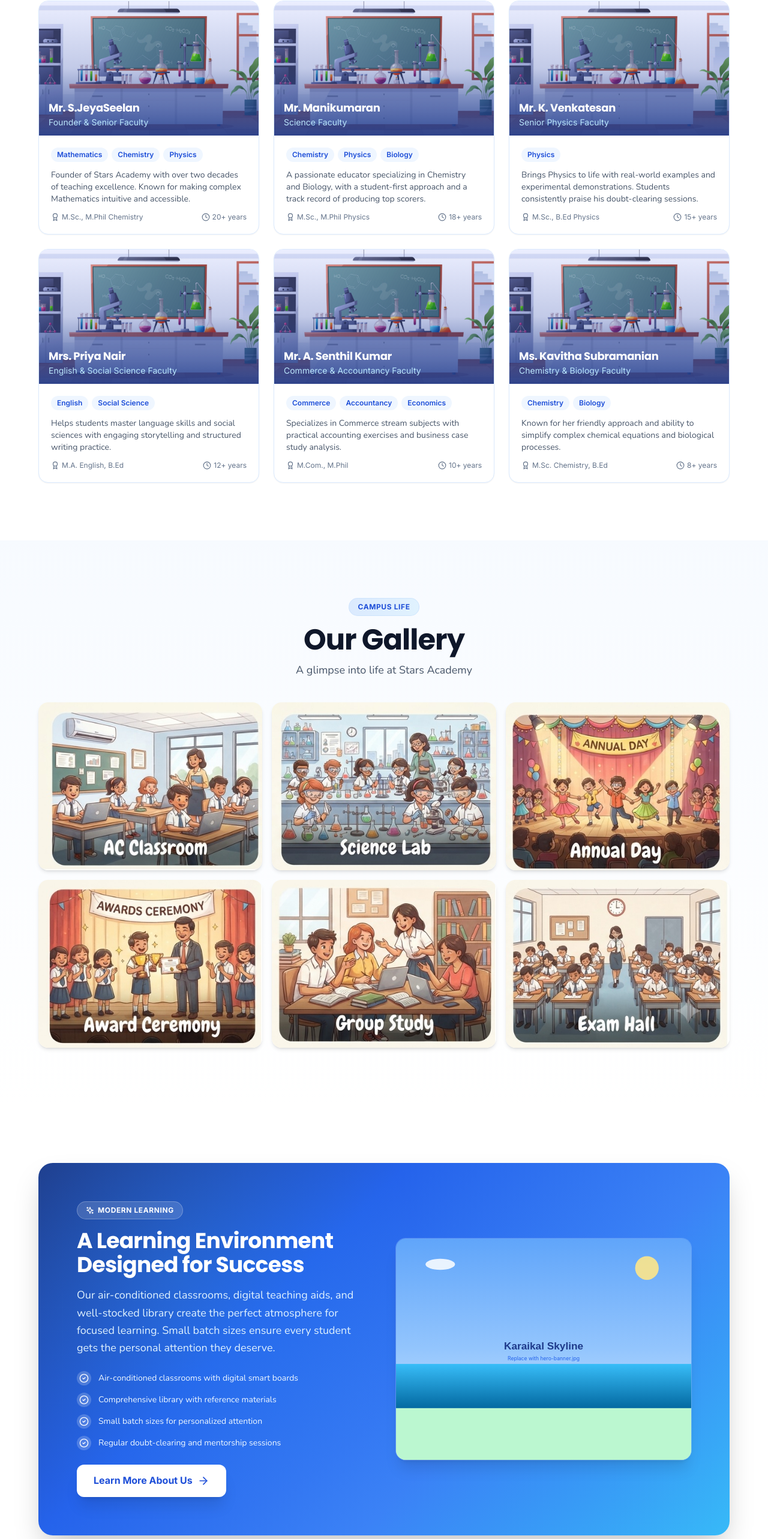
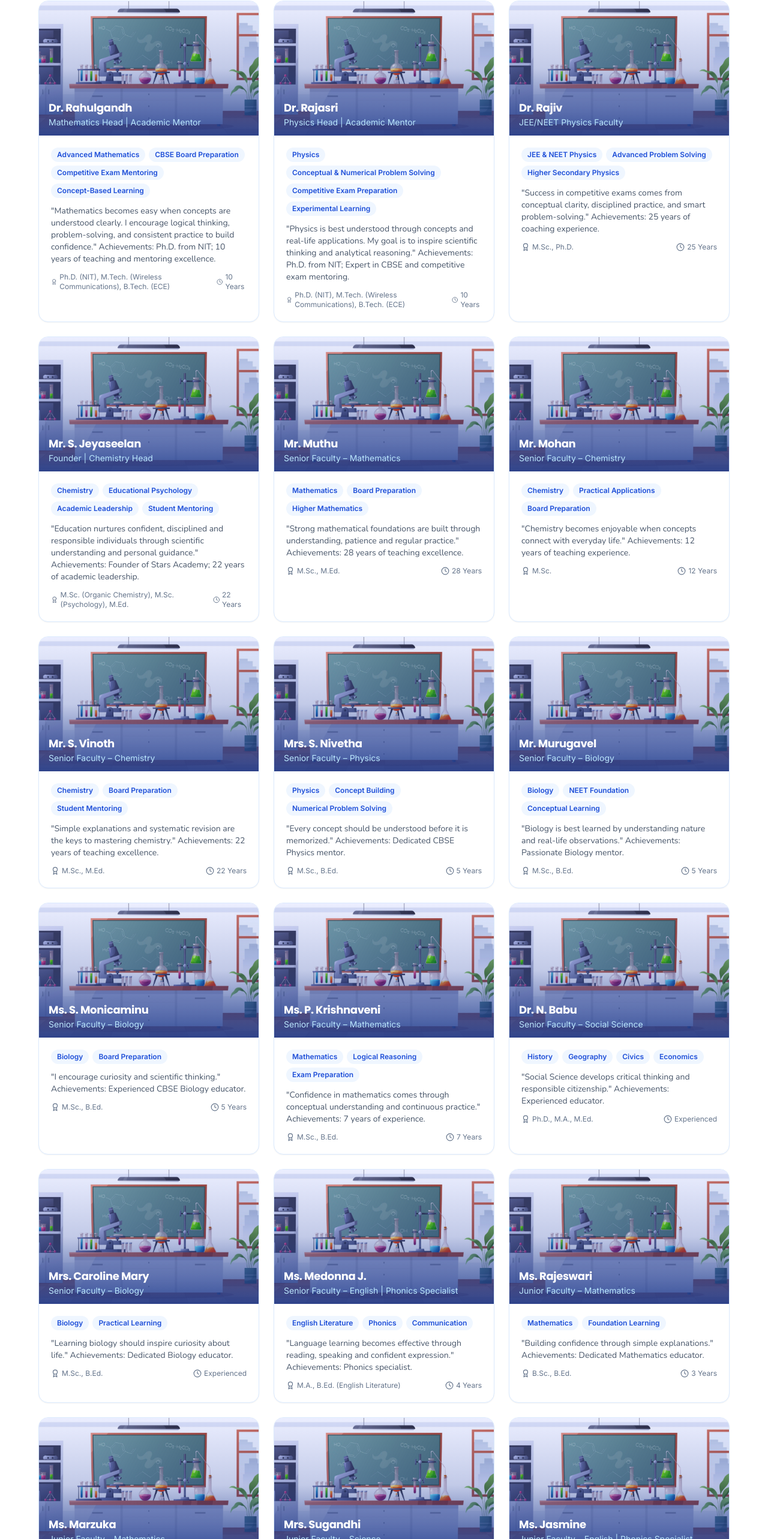
Before and after one commit to 270486ar/starac, a React (Vite) app: page /#/ in a window 1280 px wide. Shown: the part 6892-9458 px from the top of the page at 60% size. Built offline with nearby package versions, Linux system fonts and the light colour scheme; no server answers.

Commit message:
Update content.ts

```diff
--- a/src/data/content.ts
+++ b/src/data/content.ts
@@ -127,63 +127,233 @@ export interface Faculty {
 export const faculty: Faculty[] = [
   {
     id: 'f1',
-    name: 'Mr. S.JeyaSeelan',
-    designation: 'Founder & Senior Faculty',
-    subjects: ['Mathematics','Chemistry','Physics'],
-    experience: '20+ years',
-    qualification: 'M.Sc., M.Phil Chemistry',
+    name: 'Dr. Rahulgandh',
+    designation: 'Mathematics Head | Academic Mentor',
+    subjects: ['Advanced Mathematics', 'CBSE Board Preparation', 'Competitive Exam Mentoring', 'Concept-Based Learning'],
+    experience: '10 Years',
+    qualification: 'Ph.D. (NIT), M.Tech. (Wireless Communications), B.Tech. (ECE)',
     image: images.faculty.rajasekaran,
-    bio: 'Founder of Stars Academy with over two decades of teaching excellence. Known for making complex Mathematics intuitive and accessible.',
+    bio: '"Mathematics becomes easy when concepts are understood clearly. I encourage logical thinking, problem-solving, and consistent practice to build confidence." Achievements: Ph.D. from NIT; 10 years of teaching and mentoring excellence.',
   },
   {
     id: 'f2',
-    name: 'Mr. Manikumaran',
-    designation: 'Science Faculty',
-    subjects: ['Chemistry', 'Physics', 'Biology'],
-    experience: '18+ years',
-    qualification: 'M.Sc., M.Phil Physics',
+    name: 'Dr. Rajasri',
+    designation: 'Physics Head | Academic Mentor',
+    subjects: ['Physics', 'Conceptual & Numerical Problem Solving', 'Competitive Exam Preparation', 'Experimental Learning'],
+    experience: '10 Years',
+    qualification: 'Ph.D. (NIT), M.Tech. (Wireless Communications), B.Tech. (ECE)',
     image: images.faculty.lakshmiRajasekaran,
-    bio: 'A passionate educator specializing in Chemistry and Biology, with a student-first approach and a track record of producing top scorers.',
+    bio: '"Physics is best understood through concepts and real-life applications. My goal is to inspire scientific thinking and analytical reasoning." Achievements: Ph.D. from NIT; Expert in CBSE and competitive exam mentoring.',
   },
   {
     id: 'f3',
-    name: 'Mr. K. Venkatesan',
-    designation: 'Senior Physics Faculty',
-    subjects: ['Physics'],
-    experience: '15+ years',
-    qualification: 'M.Sc., B.Ed Physics',
+    name: 'Dr. Rajiv',
+    designation: 'JEE/NEET Physics Faculty',
+    subjects: ['JEE & NEET Physics', 'Advanced Problem Solving', 'Higher Secondary Physics'],
+    experience: '25 Years',
+    qualification: 'M.Sc., Ph.D.',
     image: images.faculty.venkatesan,
-    bio: 'Brings Physics to life with real-world examples and experimental demonstrations. Students consistently praise his doubt-clearing sessions.',
+    bio: '"Success in competitive exams comes from conceptual clarity, disciplined practice, and smart problem-solving." Achievements: 25 years of coaching experience.',
   },
   {
     id: 'f4',
-    name: 'Mrs. Priya Nair',
-    designation: 'English & Social Science Faculty',
-    subjects: ['English', 'Social Science'],
-    experience: '12+ years',
-    qualification: 'M.A. English, B.Ed',
+    name: 'Mr. S. Jeyaseelan',
+    designation: 'Founder | Chemistry Head',
+    subjects: ['Chemistry', 'Educational Psychology', 'Academic Leadership', 'Student Mentoring'],
+    experience: '22 Years',
+    qualification: 'M.Sc. (Organic Chemistry), M.Sc. (Psychology), M.Ed.',
     image: images.faculty.priyaNair,
-    bio: 'Helps students master language skills and social sciences with engaging storytelling and structured writing practice.',
+    bio: '"Education nurtures confident, disciplined and responsible individuals through scientific understanding and personal guidance." Achievements: Founder of Stars Academy; 22 years of academic leadership.',
   },
   {
     id: 'f5',
-    name: 'Mr. A. Senthil Kumar',
-    designation: 'Commerce & Accountancy Faculty',
-    subjects: ['Commerce', 'Accountancy', 'Economics'],
-    experience: '10+ years',
-    qualification: 'M.Com., M.Phil',
+    name: 'Mr. Muthu',
+    designation: 'Senior Faculty – Mathematics',
+    subjects: ['Mathematics', 'Board Preparation', 'Higher Mathematics'],
+    experience: '28 Years',
+    qualification: 'M.Sc., M.Ed.',
     image: images.faculty.senthilKumar,
-    bio: 'Specializes in Commerce stream subjects with practical accounting exercises and business case study analysis.',
+    bio: '"Strong mathematical foundations are built through understanding, patience and regular practice." Achievements: 28 years of teaching excellence.',
   },
   {
     id: 'f6',
-    name: 'Ms. Kavitha Subramanian',
-    designation: 'Chemistry & Biology Faculty',
-    subjects: ['Chemistry', 'Biology'],
-    experience: '8+ years',
-    qualification: 'M.Sc. Chemistry, B.Ed',
+    name: 'Mr. Mohan',
+    designation: 'Senior Faculty – Chemistry',
+    subjects: ['Chemistry', 'Practical Applications', 'Board Preparation'],
+    experience: '12 Years',
+    qualification: 'M.Sc.',
     image: images.faculty.kavithaSubramanian,
-    bio: 'Known for her friendly approach and ability to simplify complex chemical equations and biological processes.',
+    bio: '"Chemistry becomes enjoyable when concepts connect with everyday life." Achievements: 12 years of teaching experience.',
+  },
+  {
+    id: 'f7',
+    name: 'Mr. S. Vinoth',
+    designation: 'Senior Faculty – Chemistry',
+    subjects: ['Chemistry', 'Board Preparation', 'Student Mentoring'],
+    experience: '22 Years',
+    qualification: 'M.Sc., M.Ed.',
+    image: images.faculty.rajasekaran,
+    bio: '"Simple explanations and systematic revision are the keys to mastering chemistry." Achievements: 22 years of teaching excellence.',
+  },
+  {
+    id: 'f8',
+    name: 'Mrs. S. Nivetha',
+    designation: 'Senior Faculty – Physics',
+    subjects: ['Physics', 'Concept Building', 'Numerical Problem Solving'],
+    experience: '5 Years',
+    qualification: 'M.Sc., B.Ed.',
+    image: images.faculty.lakshmiRajasekaran,
+    bio: '"Every concept should be understood before it is memorized." Achievements: Dedicated CBSE Physics mentor.',
+  },
+  {
+    id: 'f9',
+    name: 'Mr. Murugavel',
+    designation: 'Senior Faculty – Biology',
+    subjects: ['Biology', 'NEET Foundation', 'Conceptual Learning'],
+    experience: '5 Years',
+    qualification: 'M.Sc., B.Ed.',
+    image: images.faculty.venkatesan,
+    bio: '"Biology is best learned by understanding nature and real-life observations." Achievements: Passionate Biology mentor.',
+  },
+  {
+    id: 'f10',
+    name: 'Ms. S. Monicaminu',
+    designation: 'Senior Faculty – Biology',
+    subjects: ['Biology', 'Board Preparation'],
+    experience: '5 Years',
+    qualification: 'M.Sc., B.Ed.',
+    image: images.faculty.priyaNair,
+    bio: '"I encourage curiosity and scientific thinking." Achievements: Experienced CBSE Biology educator.',
+  },
+  {
+    id: 'f11',
+    name: 'Ms. P. Krishnaveni',
+    designation: 'Senior Faculty – Mathematics',
+    subjects: ['Mathematics', 'Logical Reasoning', 'Exam Preparation'],
+    experience: '7 Years',
+    qualification: 'M.Sc., B.Ed.',
+    image: images.faculty.senthilKumar,
+    bio: '"Confidence in mathematics comes through conceptual understanding and continuous practice." Achievements: 7 years of experience.',
+  },
+  {
+    id: 'f12',
+    name: 'Dr. N. Babu',
+    designation: 'Senior Faculty – Social Science',
+    subjects: ['History', 'Geography', 'Civics', 'Economics'],
+    experience: 'Experienced',
+    qualification: 'Ph.D., M.A., M.Ed.',
+    image: images.faculty.kavithaSubramanian,
+    bio: '"Social Science develops critical thinking and responsible citizenship." Achievements: Experienced educator.',
+  },
+  {
+    id: 'f13',
+    name: 'Mrs. Caroline Mary',
+    designation: 'Senior Faculty – Biology',
+    subjects: ['Biology', 'Practical Learning'],
+    experience: 'Experienced',
+    qualification: 'M.Sc., B.Ed.',
+    image: images.faculty.rajasekaran,
+    bio: '"Learning biology should inspire curiosity about life." Achievements: Dedicated Biology educator.',
+  },
+  {
+    id: 'f14',
+    name: 'Ms. Medonna J.',
+    designation: 'Senior Faculty – English | Phonics Specialist',
+    subjects: ['English Literature', 'Phonics', 'Communication'],
+    experience: '4 Years',
+    qualification: 'M.A., B.Ed. (English Literature)',
+    image: images.faculty.lakshmiRajasekaran,
+    bio: '"Language learning becomes effective through reading, speaking and confident expression." Achievements: Phonics specialist.',
+  },
+  {
+    id: 'f15',
+    name: 'Ms. Rajeswari',
+    designation: 'Junior Faculty – Mathematics',
+    subjects: ['Mathematics', 'Foundation Learning'],
+    experience: '3 Years',
+    qualification: 'B.Sc., B.Ed.',
+    image: images.faculty.venkatesan,
+    bio: '"Building confidence through simple explanations." Achievements: Dedicated Mathematics educator.',
+  },
+  {
+    id: 'f16',
+    name: 'Ms. Marzuka',
+    designation: 'Junior Faculty – Mathematics',
+    subjects: ['Mathematics', 'Concept Reinforcement'],
+    experience: '4 Years',
+    qualification: 'M.Sc., B.Ed.',
+    image: images.faculty.priyaNair,
+    bio: '"Every student can succeed in mathematics with the right guidance." Achievements: CBSE Mathematics instructor.',
+  },
+  {
+    id: 'f17',
+    name: 'Mrs. Sugandhi',
+    designation: 'Junior Faculty – Science',
+    subjects: ['General Science', 'Foundation Science'],
+    experience: '10 Years',
+    qualification: 'M.Sc., B.Ed.',
+    image: images.faculty.senthilKumar,
+    bio: '"Science should inspire curiosity and exploration." Achievements: 10 years of experience.',
+  },
+  {
+    id: 'f18',
+    name: 'Ms. Jasmine',
+    designation: 'Junior Faculty – English | Phonics Specialist',
+    subjects: ['English', 'Phonics', 'Communication'],
+    experience: '5 Years',
+    qualification: 'M.A., B.Ed.',
+    image: images.faculty.kavithaSubramanian,
+    bio: '"Strong language skills open doors to lifelong learning." Achievements: Phonics specialist.',
+  },
+  {
+    id: 'f19',
+    name: 'Mrs. Rehana Begum',
+    designation: 'English Head',
+    subjects: ['English', 'Grammar', 'Literature'],
+    experience: '15 Years',
+    qualification: 'M.A., M.Ed.',
+    image: images.faculty.rajasekaran,
+    bio: '"Language education develops confident communicators." Achievements: 15 years of teaching excellence.',
+  },
+  {
+    id: 'f20',
+    name: 'Mr. J. Sathya',
+    designation: 'Junior Faculty – Hindi & Tamil',
+    subjects: ['Hindi', 'Tamil', 'Hindi Prachar Sabha Coaching'],
+    experience: '3 Years',
+    qualification: 'B.A., Praveen Poorvardh (Dakshina Bharat Hindi Prachar Sabha)',
+    image: images.faculty.lakshmiRajasekaran,
+    bio: '"Language learning should inspire confidence and communication." Achievements: Advanced Hindi Prachar Sabha qualification; Trains students for Hindi certification courses.',
+  },
+  {
+    id: 'f21',
+    name: 'Ms. Aruljothi',
+    designation: 'Tamil Head',
+    subjects: ['Tamil Literature', 'Grammar', 'Creative Writing'],
+    experience: '20 Years',
+    qualification: 'M.A., M.Ed.',
+    image: images.faculty.venkatesan,
+    bio: '"Every student can master Tamil through structured guidance." Achievements: Expert in literature and foundational language development.',
+  },
+  {
+    id: 'f22',
+    name: 'Ms. Meera Jose',
+    designation: 'Faculty – Social Science',
+    subjects: ['Social Science', 'Student Mentoring'],
+    experience: '2 Years',
+    qualification: 'M.Sc. (Competitive Examinations Aspirant)',
+    image: images.faculty.priyaNair,
+    bio: '"Interactive teaching encourages independent thinking." Achievements: Passionate young educator.',
+  },
+  {
+    id: 'f23',
+    name: 'Mr. Manikumaran',
+    designation: 'Senior Faculty & HR Manager – Physics & Mathematics',
+    subjects: ['Physics', 'Mathematics', 'Academic Administration'],
+    experience: '9 Years',
+    qualification: 'MBA, B.Tech. (DECE)',
+    image: images.faculty.senthilKumar,
+    bio: '"I focus on strong fundamentals, disciplined study habits, and student confidence." Achievements: Teaching and HR leadership experience.',
   },
 ];
 
```
